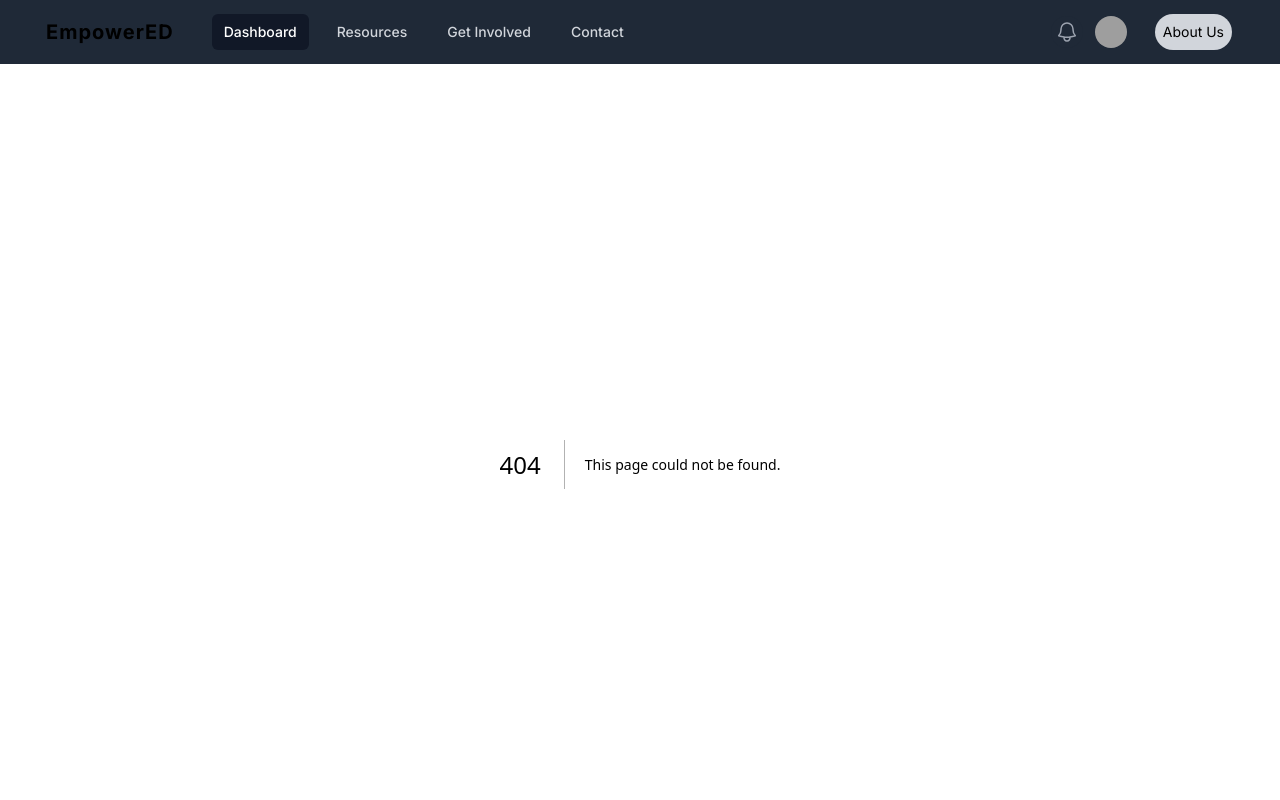
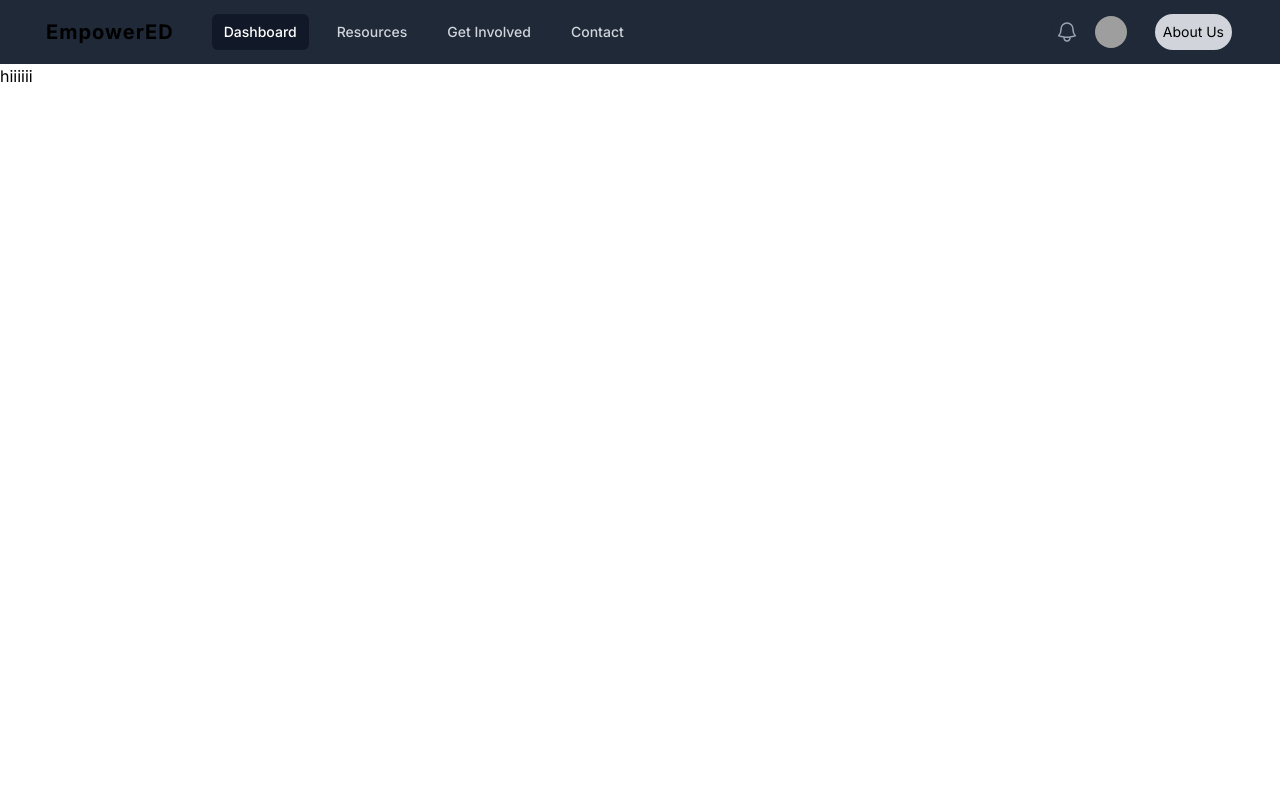
Before and after one commit to ShreyaNayak04/EmpowerED, a Next.js app: page /resource in a window 1280 px wide. Before the commit this address had no page. Shown: the top 800 px of the page. Built offline with nearby package versions, Linux system fonts and the light colour scheme; grey boxes are pictures that could not be loaded.

Commit message:
Resource

```diff
--- /dev/null
+++ b/src/app/resource/page.js
@@ -0,0 +1,11 @@
+import React from 'react'
+
+function page() {
+  return (
+    <div>
+      hiiiiii
+    </div>
+  )
+}
+
+export default page
```
